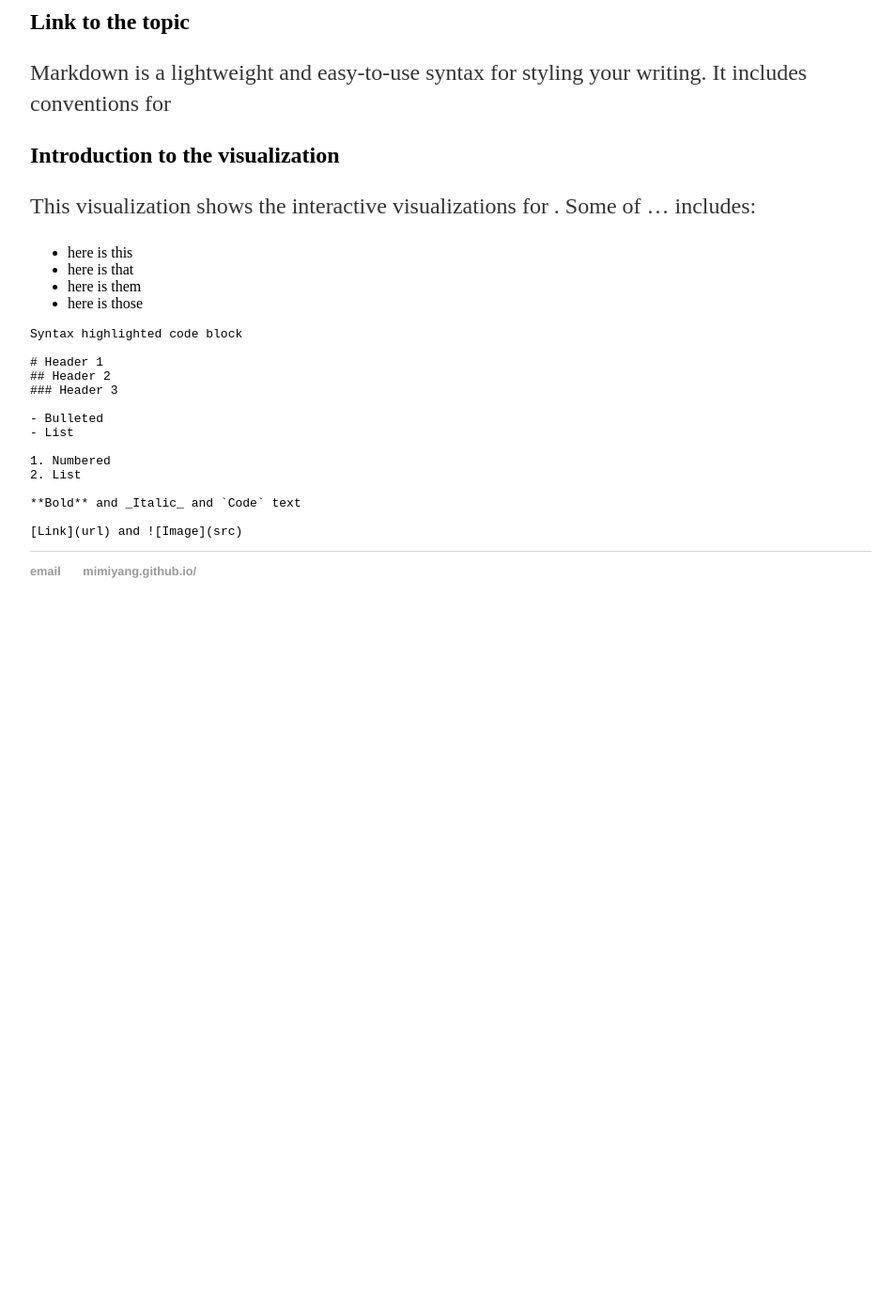
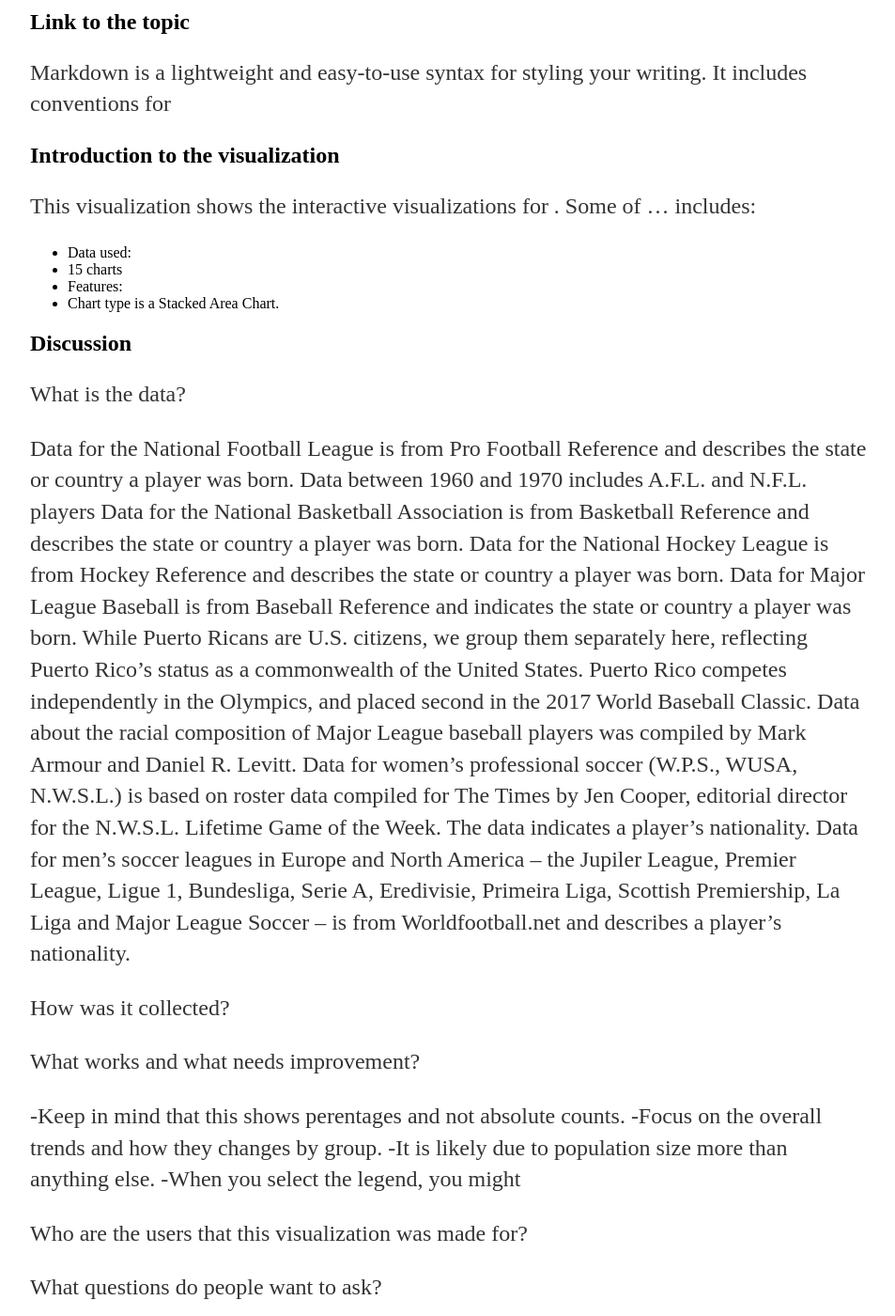
Before and after one commit to mimiyang/mimiyang.github.io, a Jekyll site: the page built from index.md, in a window 1280 px wide and 1400 px high, scrolled down 413 px. Shown: the whole window at 94% size, without its empty margins (160-1113 px from the left). Built offline with Jekyll 4.4.1, drawn with Linux system fonts in a browser that asks for light colours; our own code applies the rules of GitHub Pages for plain Markdown files; before the commit the page ends 1088 px from its top, so only the background shows below that; some of the changed text lies outside the part shown.

Commit message:
change index.md

````diff
--- a/index.md
+++ b/index.md
@@ -12,10 +12,38 @@
 
 This visualization shows the interactive visualizations for . Some of ... includes:
 
-- here is this
-- here is that
-- here is them
-- here is those
+- Data used:
+- 15 charts
+- Features:
+- Chart type is a Stacked Area Chart.
+
+## Discussion
+
+What is the data?
+
+Data for the National Football League is from Pro Football Reference and describes the state or country a player was born. Data between 1960 and 1970 includes A.F.L. and N.F.L. players
+Data for the National Basketball Association is from Basketball Reference and describes the state or country a player was born.
+Data for the National Hockey League is from Hockey Reference and describes the state or country a player was born.
+Data for Major League Baseball is from Baseball Reference and indicates the state or country a player was born. While Puerto Ricans are U.S. citizens, we group them separately here, reflecting Puerto Rico’s status as a commonwealth of the United States. Puerto Rico competes independently in the Olympics, and placed second in the 2017 World Baseball Classic. Data about the racial composition of Major League baseball players was compiled by Mark Armour and Daniel R. Levitt.
+Data for women’s professional soccer (W.P.S., WUSA, N.W.S.L.) is based on roster data compiled for The Times by Jen Cooper, editorial director for the N.W.S.L. Lifetime Game of the Week. The data indicates a player’s nationality.
+Data for men’s soccer leagues in Europe and North America – the Jupiler League, Premier League, Ligue 1, Bundesliga, Serie A, Eredivisie, Primeira Liga, Scottish Premiership, La Liga and Major League Soccer – is from Worldfootball.net and describes a player’s nationality.
+
+How was it collected?
+
+What works and what needs improvement?
+
+-Keep in mind that this shows perentages and not absolute counts.
+-Focus on the overall trends and how they changes by group.
+-It is likely due to population size more than anything else.
+-When you select the legend, you might
+
+Who are the users that this visualization was made for?
+
+What questions do people want to ask?
+
+how can they find the answers with this toool?
+
+
 
 ```markdown
 Syntax highlighted code block
````
Also changed, not shown: Jupiler.jpg (added), MLB.jpg (added), european_01.PNG (added), german.jpg (added), internationalization-of-pro-sports-leagues-premier-league.svg (added), premierLeague.jpg (added), usa_01.PNG (added).
